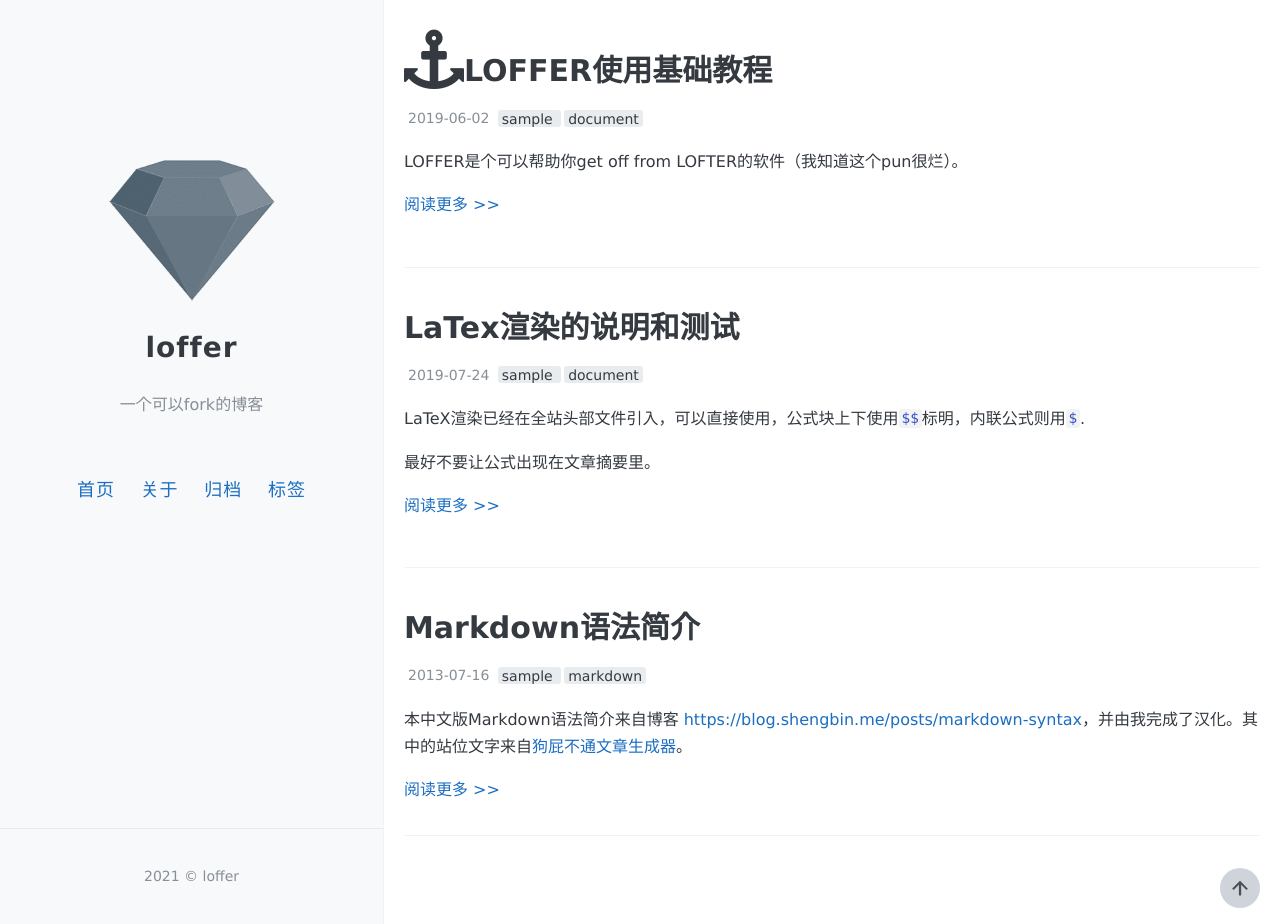
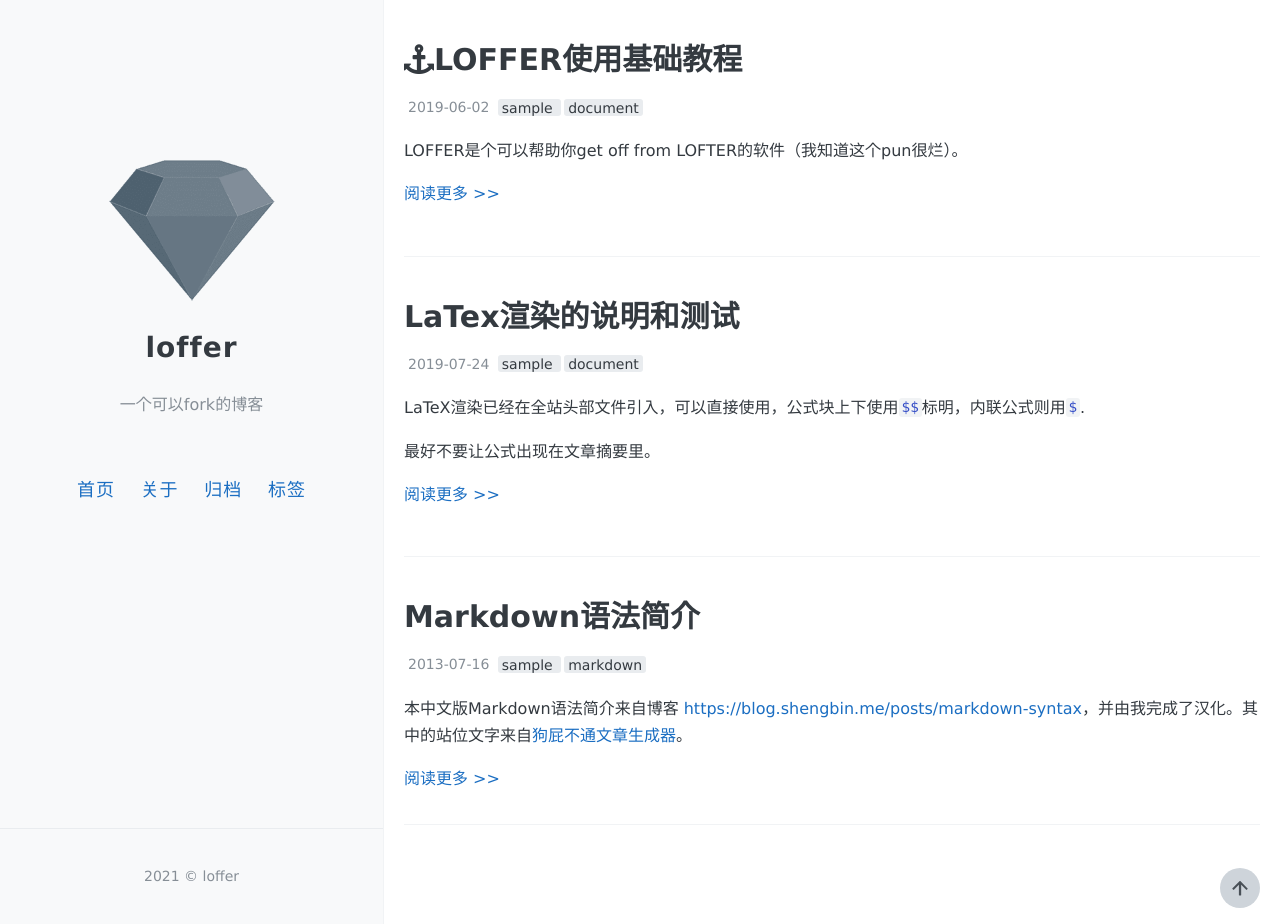
Before and after one commit to wmnhw/loffer, a Jekyll site: the page built from index.html, in a window 1280 px wide and 924 px high. Built offline with Jekyll 4.4.1, drawn with Linux system fonts in a browser that asks for light colours; the list of posts is cut into pages by our own code.

Commit message:
Update index.html

```diff
--- a/index.html
+++ b/index.html
@@ -13,7 +13,7 @@
       <article class="post pinned">
         <h1>
             <!-- <span title="pinned"><i data-feather="anchor"></i></span><a href="{{ site.baseurl }}{{ post.url }}">{{ post.title }}</a> -->
-            <span title="pinned"><i class="fa fa-anchor fa-2x" aria-hidden="true"></i></span><a href="{{ site.baseurl }}{{ post.url }}">{{ post.title }}</a>
+            <span title="pinned"><i class="fa fa-anchor style="font-size:18px;" aria-hidden="true"></i></span><a href="{{ site.baseurl }}{{ post.url }}">{{ post.title }}</a>
         </h1>
 
         <div clsss="meta">
```
